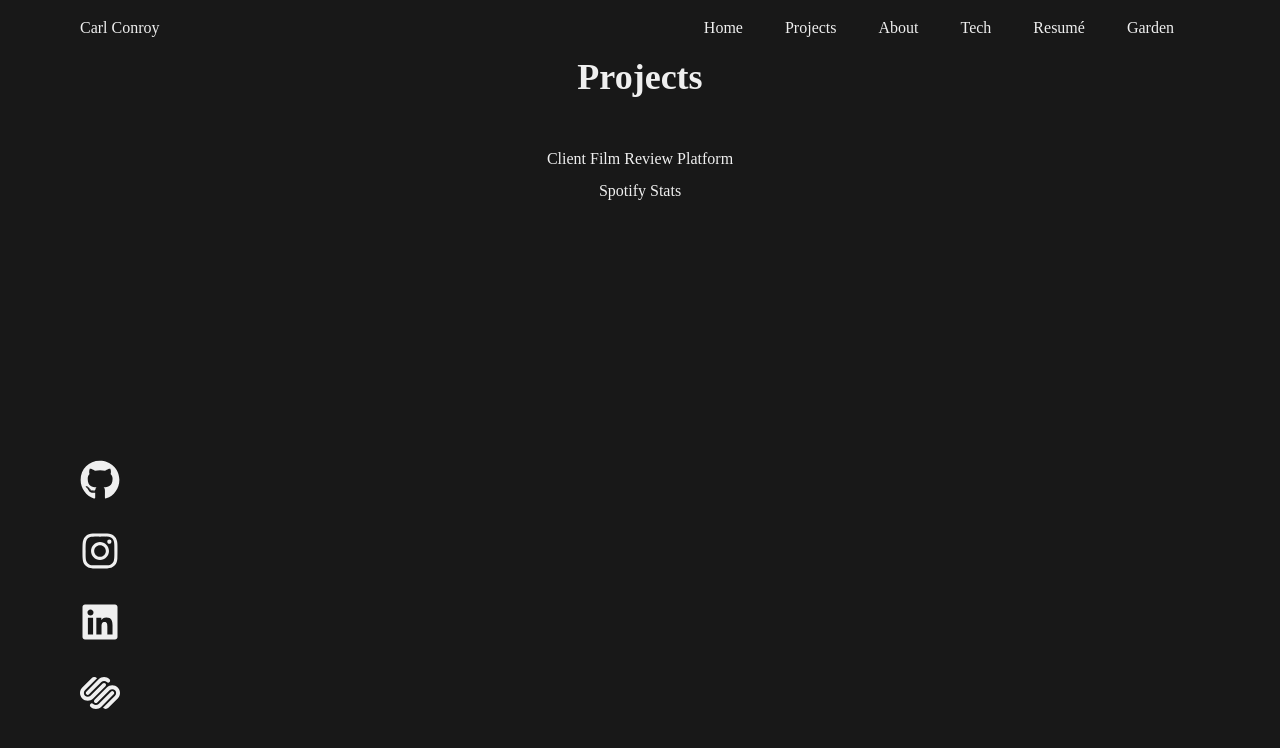
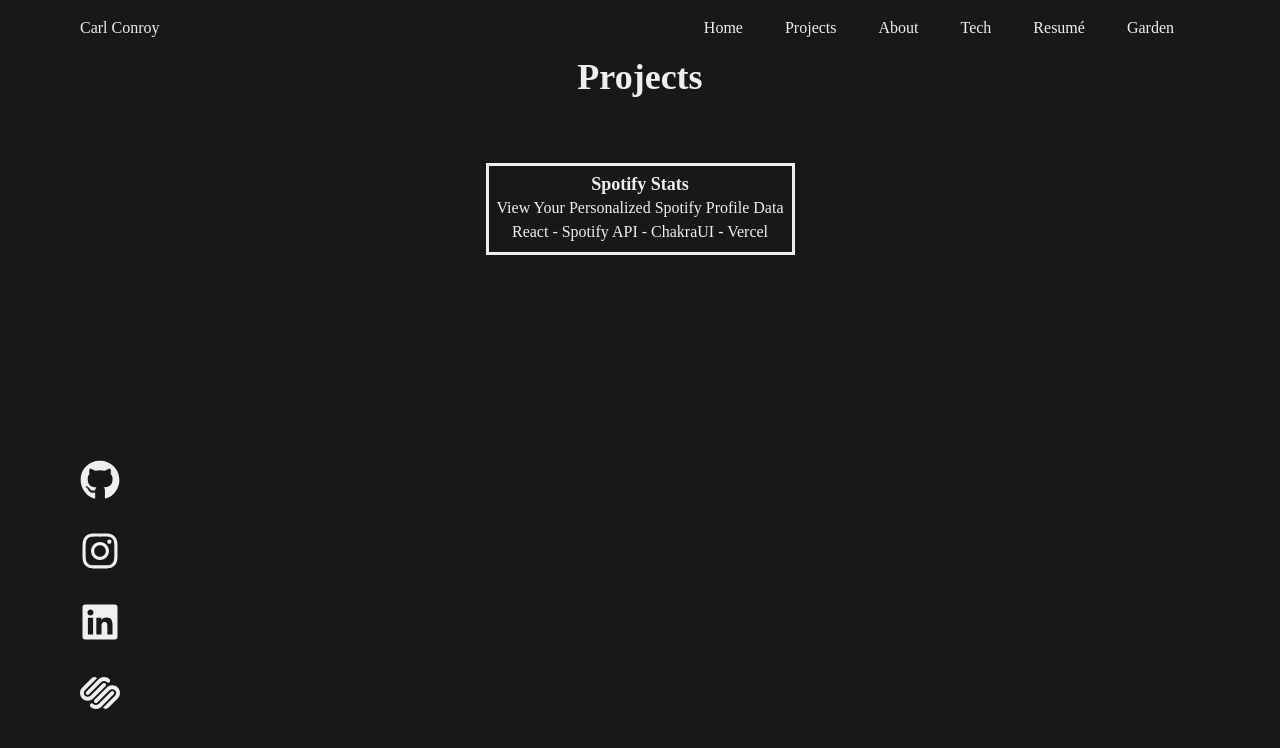
Before and after one commit to CarlinCharge/carlconroyv2, a Next.js app: page /projects in a window 1280 px wide. Shown: the top 748 px of the page. Built offline with nearby package versions, Linux system fonts and the light colour scheme.

Commit message:
updates Projects page with first project idea

```diff
--- a/src/components/Garden/GardenPostCard.tsx
+++ b/src/components/Garden/GardenPostCard.tsx
@@ -1,5 +1,4 @@
-import { Heading, Text, Card, Box } from "@chakra-ui/react";
-interface Props {}
+import { Heading, Text, Box } from "@chakra-ui/react";
 
 const GardenPostCard = () => {
   return (
--- /dev/null
+++ b/src/components/Projects/ProjectPostCard.tsx
@@ -0,0 +1,14 @@
+import { Heading, Text, Box } from "@chakra-ui/react";
+
+const ProjectPostCard = () => {
+  return (
+    <>
+      <Box maxW="md" mt={4} border="solid" p={2}>
+        <Heading fontSize="lg">Spotify Stats</Heading>
+        <Text fontSize="md">View Your Personalized Spotify Profile Data</Text>
+        <Text>React - Spotify API - ChakraUI - Vercel</Text>
+      </Box>
+    </>
+  );
+};
+export default ProjectPostCard;
--- a/src/pages/projects.tsx
+++ b/src/pages/projects.tsx
@@ -1,18 +1,15 @@
 import { Heading, Box, Text, Center, Flex } from "@chakra-ui/react";
 import { Layout } from "../components/Layout/Layout";
+import ProjectPostCard from "../components/Projects/ProjectPostCard";
 
 const Projects = () => {
   return (
     <Layout>
-      <Center>
-        <Heading>Projects</Heading>
-      </Center>
-      <Flex justify="center" pt="12" direction="column" textAlign="center">
+      <Heading textAlign="center">Projects</Heading>
+
+      <Flex alignItems="center" pt="12" direction="column" textAlign="center">
         <Box>
-          <Text>Client Film Review Platform</Text>
-        </Box>
-        <Box pt="2">
-          <Text>Spotify Stats</Text>
+          <ProjectPostCard />
         </Box>
       </Flex>
     </Layout>
```
